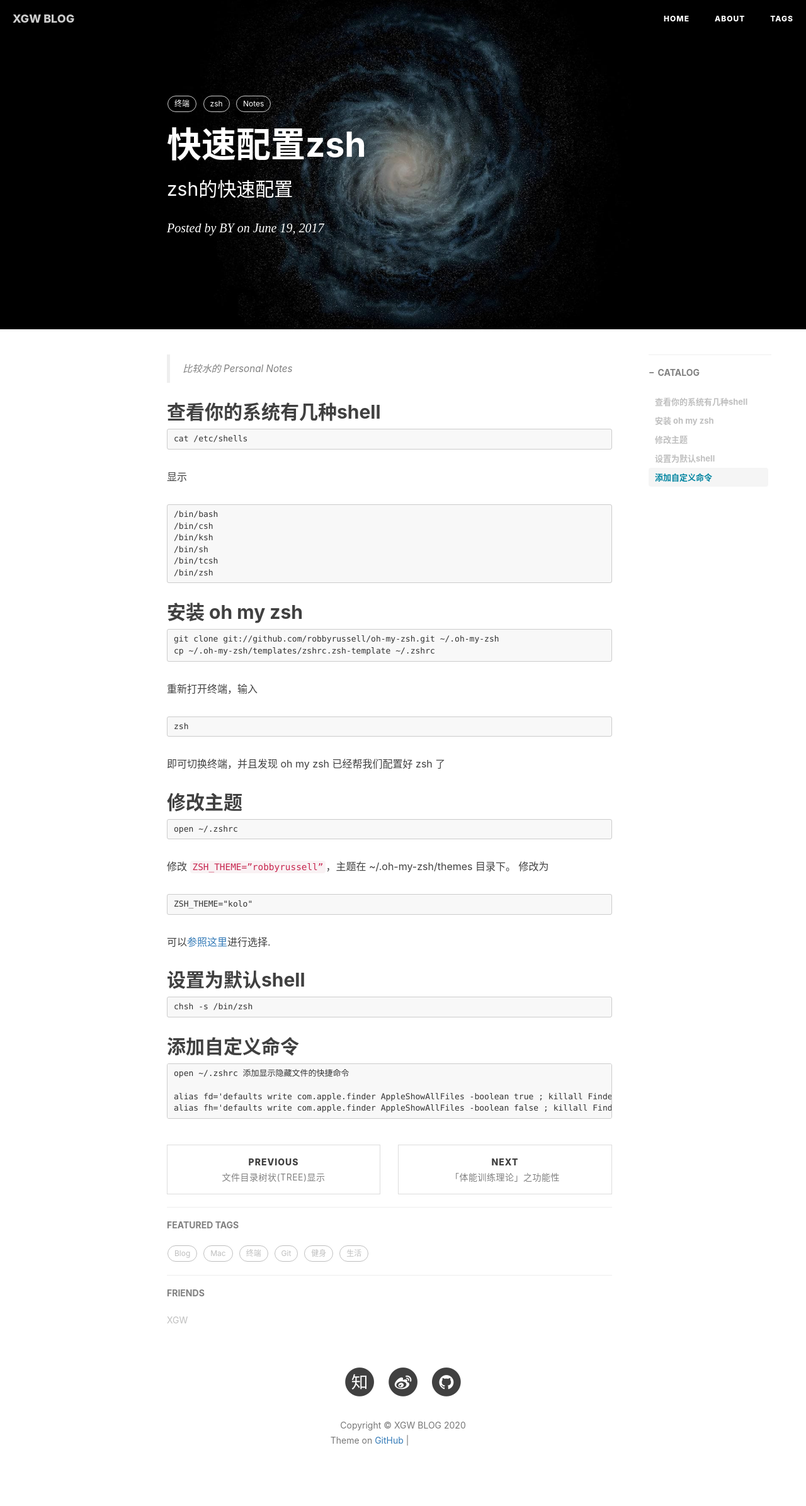
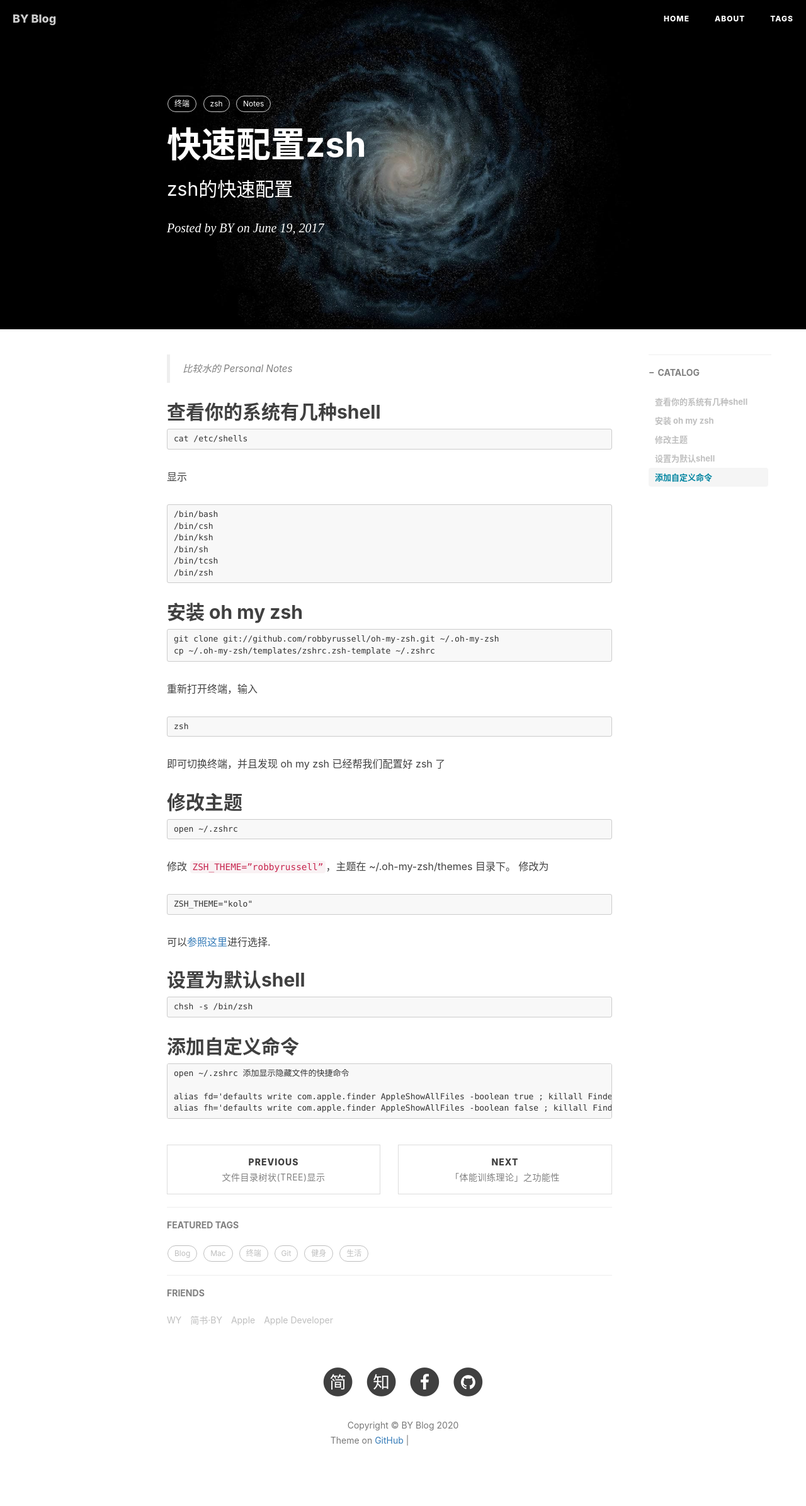
Before and after one commit to erasr/erasr-erasr.github.io, a Jekyll site: the page built from _posts/2017-06-19-快速配置zsh.md, in a window 1280 px wide. Shown: the whole page at 63% size. Built offline with Jekyll 4.4.1, drawn with Linux system fonts in a browser that asks for light colours; nearby versions of some CDN libraries; comment, search, counter and statistics services are not loaded; some of the changed lines change nothing that is shown; grey boxes are pictures that could not be loaded.

Commit message:
Update _config.yml

```diff
--- a/_config.yml
+++ b/_config.yml
@@ -1,27 +1,30 @@
 # Site settings
-title: XGW BLOG
-SEOTitle: 光伟的博客 | guangwei Blog
-#header-img: img/post-bg-desk.jpg
-header-img: img/xgw.jpeg
-#email:
-description: "Living alone means being productive."
-keyword: "XGW, GW, XGW Blog, Java"
-url: "http://erasr.github.io"          # your host, for absolute URL
-baseurl: "/_posts"      # for example, '/blog' if your blog hosted on 'host/blog'
-github_repo: "https://github.com/erasr/erasr.github.io.git" # you code repository
+title: BY Blog
+SEOTitle: 柏荧的博客 | BY Blog
+header-img: img/post-bg-desk.jpg
+email: qiubaiying@gmail.com
+description: "Every failure is leading towards success."
+keyword: "BY, BY Blog, 柏荧的博客, qiubaiying, 邱柏荧, iOS, Apple, iPhone"
+url: "http://qiubaiying.github.io"          # your host, for absolute URL
+baseurl: ""      # for example, '/blog' if your blog hosted on 'host/blog'
+github_repo: "https://github.com/qiubaiying/qiubaiying.github.io.git" # you code repository
 
 # Sidebar settings
 sidebar: true                           # whether or not using Sidebar.
 sidebar-about-description: "Goals determine what you going to be!"
-sidebar-avatar: /img/xgw.jpeg      # use absolute URL, seeing it's used in both `/` and `/about/`
+sidebar-avatar: /img/about-BY-gentle.jpg      # use absolute URL, seeing it's used in both `/` and `/about/`
 
 
 
 # SNS settings
 RSS: false
-weibo_username:     徐光伟V
-zhihu_username:     Erasr
-github_username:    erasr
+# weibo_username:     qiubaiying
+zhihu_username:     qiubaiying
+github_username:    qiubaiying
+facebook_username:  baiying.qiu.7
+jianshu_username:   e71990ada2fd
+#twitter_username:   qiubaiying
+
 
 
 
@@ -57,25 +60,25 @@
 # disqus_username: qiubaiying
 
 # Gitalk
-##gitalk:
-  ##enable: true    #是否开启Gitalk评论
-  ##clientID: f2c84e7629bb1446c1a4                            #生成的clientID
-  ##clientSecret: ca6d6139d1e1b8c43f8b2e19492ddcac8b322d0d    #生成的clientSecret
-  ##repo: qiubaiying.github.io    #仓库名称
-  ##owner: qiubaiying    #github用户名
-  ##admin: qiubaiying
-  ##distractionFreeMode: true #是否启用类似FB的阴影遮罩
+gitalk:
+  enable: true    #是否开启Gitalk评论
+  clientID: f2c84e7629bb1446c1a4                            #生成的clientID
+  clientSecret: ca6d6139d1e1b8c43f8b2e19492ddcac8b322d0d    #生成的clientSecret
+  repo: qiubaiying.github.io    #仓库名称
+  owner: qiubaiying    #github用户名
+  admin: qiubaiying
+  distractionFreeMode: true #是否启用类似FB的阴影遮罩
 
 
 # 统计
 
 # Analytics settings
 # Baidu Analytics
-##ba_track_id: b50bf2b12b5338a1845e33832976fd68
+ba_track_id: b50bf2b12b5338a1845e33832976fd68
 
 # Google Analytics
-##ga_track_id: 'UA-90855596-1'            # Format: UA-xxxxxx-xx
-##ga_domain: qiubaiying.top               # 默认的是 auto, 这里我是自定义了的域名，你如果没有自己的域名，需要改成auto
+ga_track_id: 'UA-90855596-1'            # Format: UA-xxxxxx-xx
+ga_domain: qiubaiying.top               # 默认的是 auto, 这里我是自定义了的域名，你如果没有自己的域名，需要改成auto
 
 
 
@@ -96,7 +99,16 @@
 # Friends
 friends: [
     {
-        title: "XGW",
-        href: "http://xuguangwei.com"
+        title: "WY",
+        href: "http://zhengwuyang.com"
+    },{
+        title: "简书·BY",
+        href: "http://www.jianshu.com/u/e71990ada2fd"
+    },{
+        title: "Apple",
+        href: "https://apple.com"
+    },{
+        title: "Apple Developer",
+        href: "https://developer.apple.com/"
     }
 ]
```
